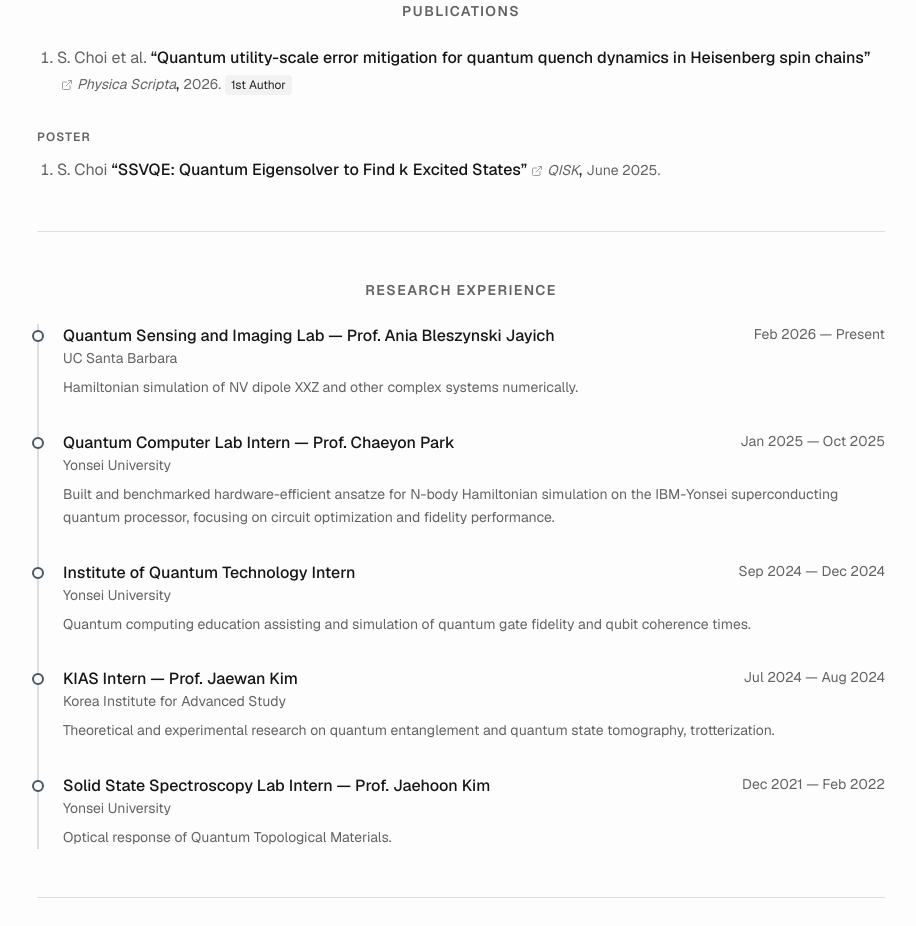
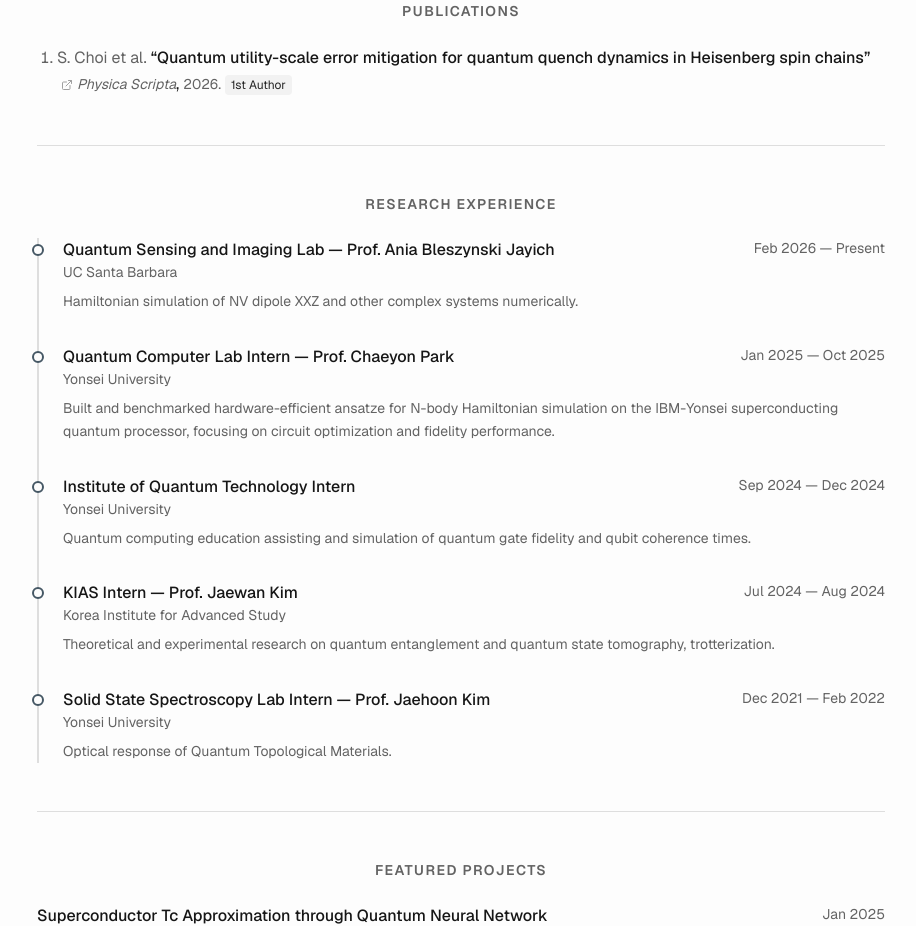
Before and after one commit to CS-Won/seokwon_choi_profile, a Next.js app: page / in a window 1280 px wide. Shown: the part 1300-2226 px from the top of the page, without its empty margins (179-1095 px from the left). Built offline with nearby package versions, Linux system fonts and the light colour scheme.

Commit message:
Update page.tsx

```diff
--- a/app/page.tsx
+++ b/app/page.tsx
@@ -149,7 +149,7 @@ export default function AcademicCV() {
               />
             </ol>
 
-            <h3 className="mb-3 mt-8 text-xs font-semibold uppercase tracking-widest text-muted-foreground">
+            {/* <h3 className="mb-3 mt-8 text-xs font-semibold uppercase tracking-widest text-muted-foreground">
               Poster
             </h3>
             <ol className="list-decimal space-y-5 pl-5 text-foreground marker:text-muted-foreground">
@@ -160,7 +160,7 @@ export default function AcademicCV() {
                 year="June 2025"
                 link="#"
               />
-            </ol>
+            </ol> */}
           </section>
 
           <hr className="mb-12 border-border" />
```
